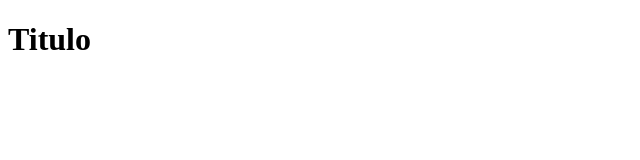
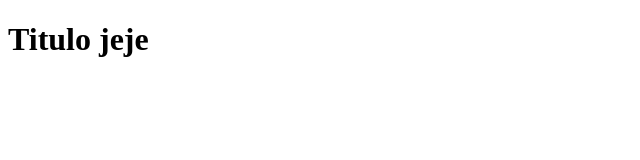
Before and after one commit to helljav/cursoGit, a plain HTML site: page index.html in a window 1280 px wide. Shown: the whole page, without its empty margins (0-640 px from the left). Drawn offline with Linux system fonts and the light colour scheme.

Commit message:
Se modifico el titulo index

```diff
--- a/index.html
+++ b/index.html
@@ -7,6 +7,6 @@
     <title>Document</title>
 </head>
 <body>
-    <h1>Titulo</h1>
+    <h1>Titulo jeje</h1>
 </body>
 </html>
```
